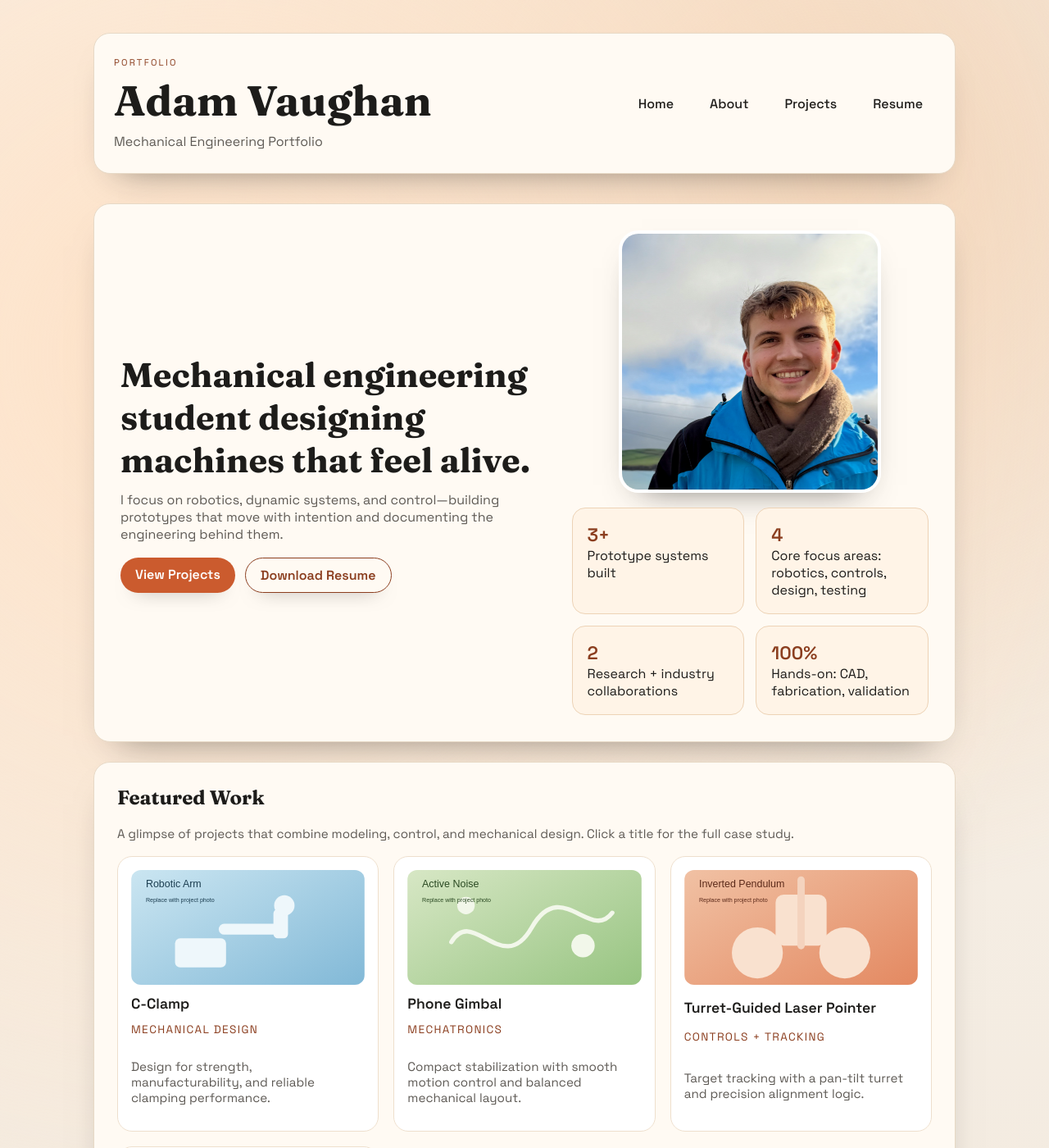
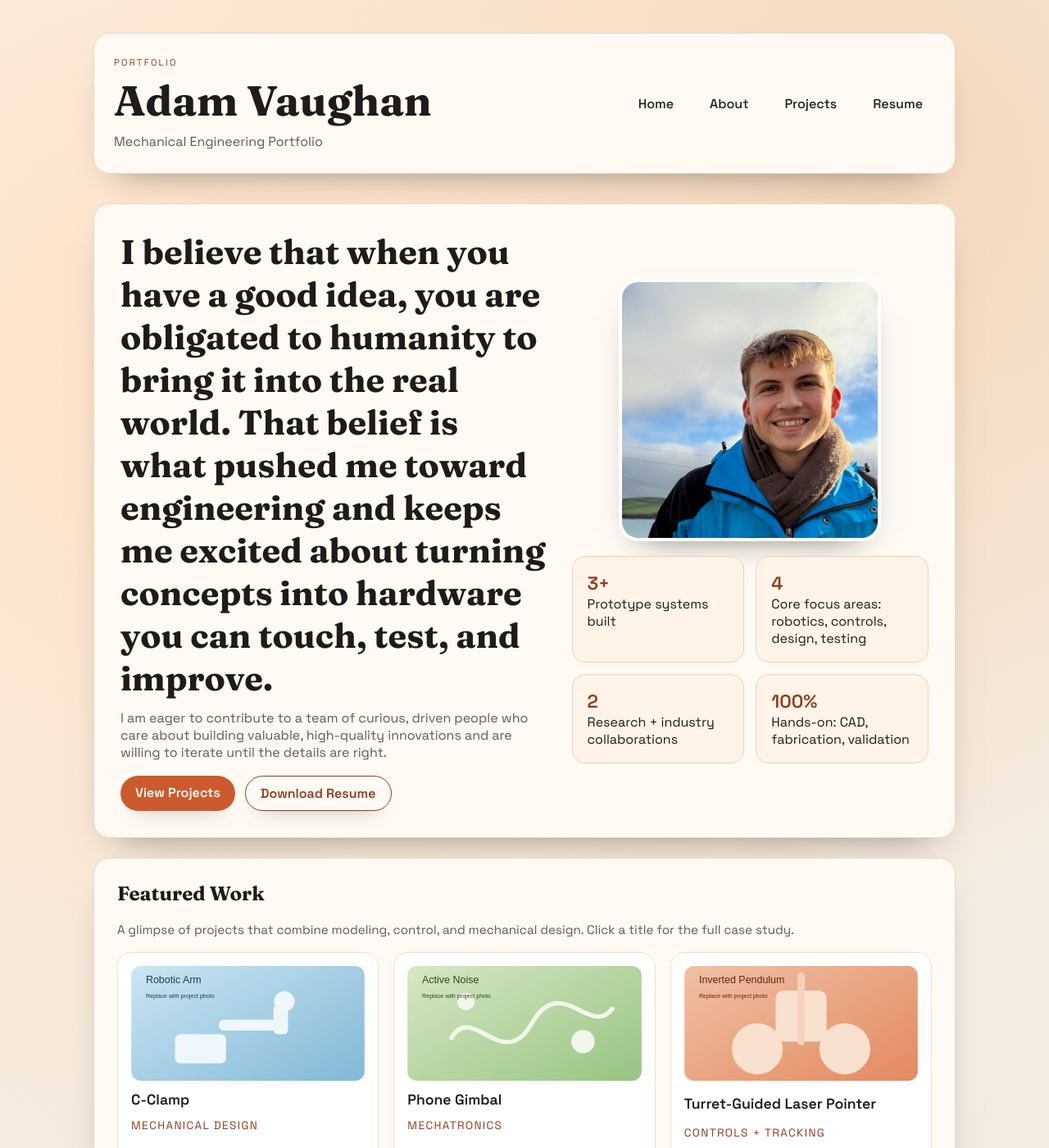
Before and after one commit to adamvaughan10/adamvaughan10.github.io, a Jekyll site: the page built from index.md, in a window 1280 px wide and 1400 px high. Shown: the whole window at 82% size. Built offline with Jekyll 4.4.1, drawn with Linux system fonts in a browser that asks for light colours.

Commit message:
about me update, landing page update

```diff
--- a/index.md
+++ b/index.md
@@ -5,8 +5,9 @@ title: Home
 
 <section class="hero">
   <div>
-    <h2>Mechanical engineering student designing machines that feel alive.</h2>
-    <p>I focus on robotics, dynamic systems, and control—building prototypes that move with intention and documenting the engineering behind them.</p>
+    <h2>I believe that when you have a good idea, you are obligated to humanity to bring it into the real world. That belief is what pushed me toward engineering and keeps me excited about turning concepts into hardware you can touch, test, and improve.
+  </h2>
+    <p>I am eager to contribute to a team of curious, driven people who care about building valuable, high-quality innovations and are willing to iterate until the details are right.</p>
     <div class="hero-actions">
       <a class="button" href="{{ '/projects.html' | relative_url }}">View Projects</a>
       <a class="button secondary" href="{{ '/resume.html' | relative_url }}">Download Resume</a>
```
Also changed, not shown: about.md (+2 -32 lines).
